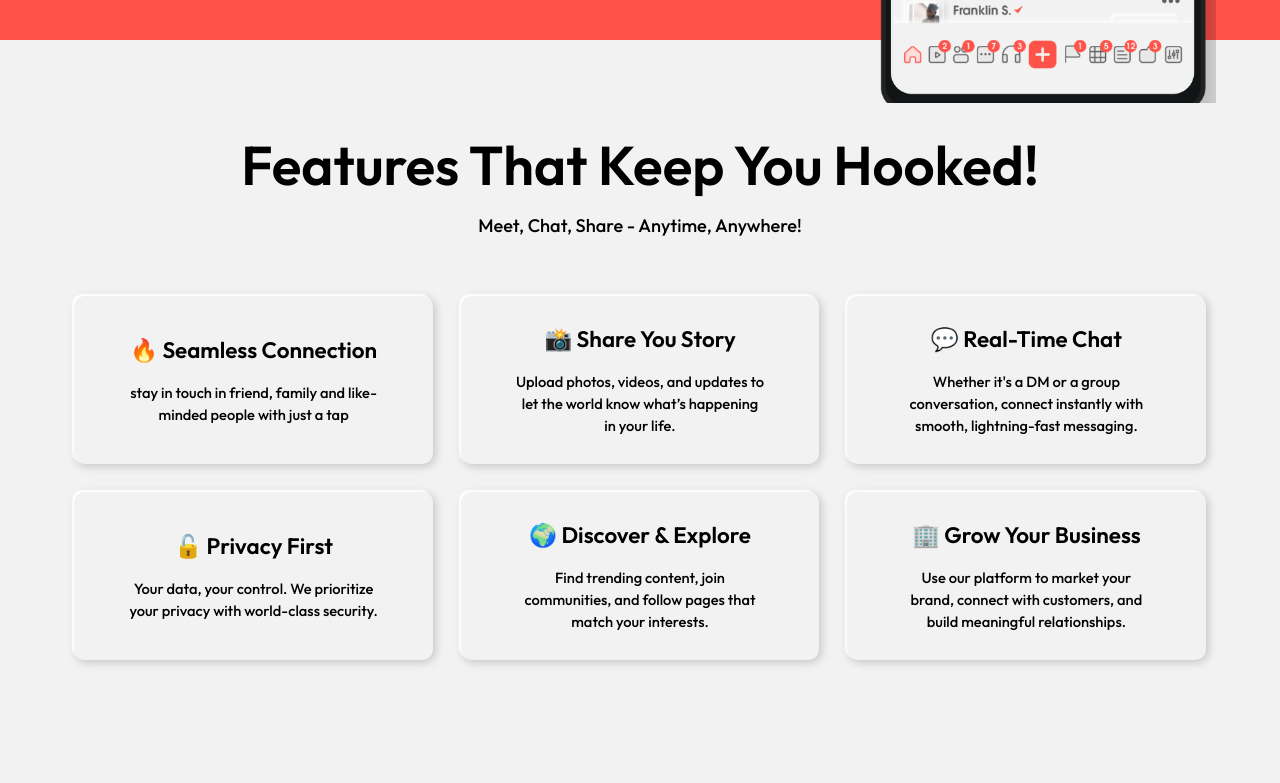
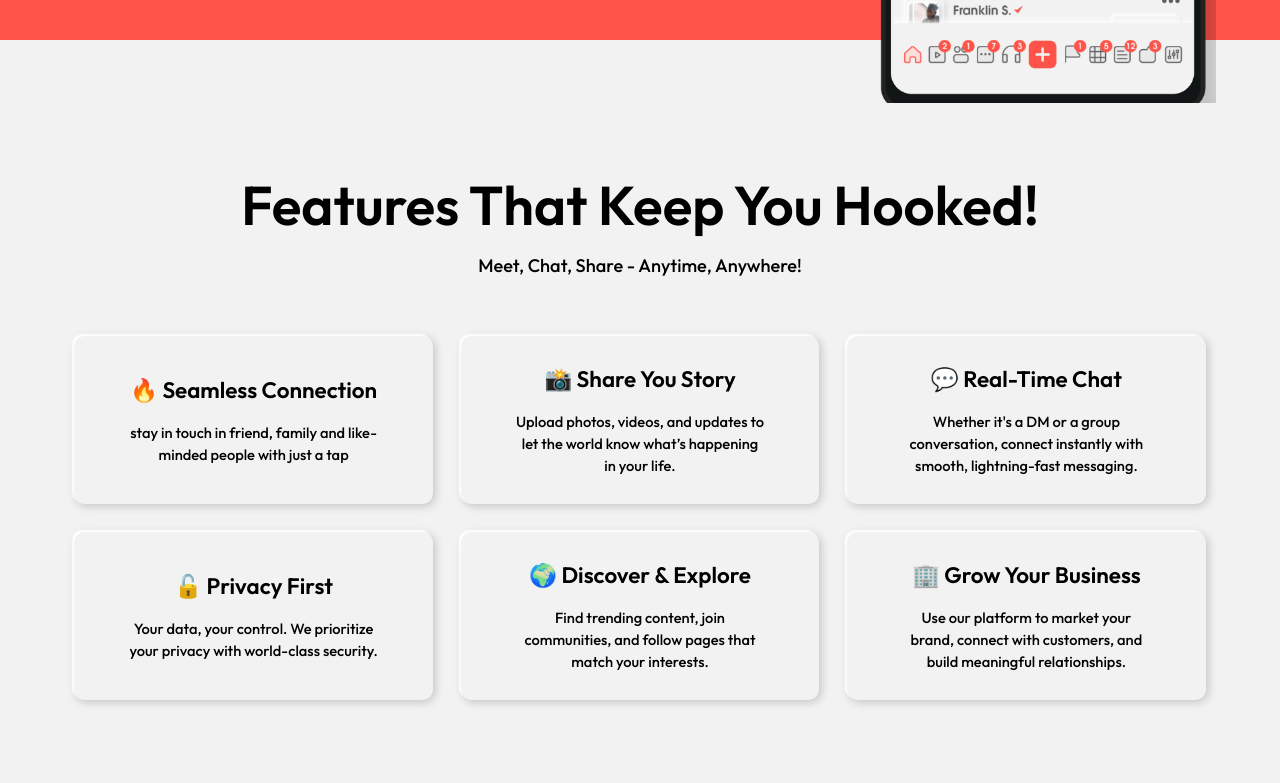
Before and after one commit to MuhammadMuneebSiddique/test_website, a React (Vite) app: page / in a window 1280 px wide. Shown: the part 680-1463 px from the top of the page. Built offline with nearby package versions, Linux system fonts and the light colour scheme.

Commit message:
Update component.jsx

```diff
--- a/src/components/component.jsx
+++ b/src/components/component.jsx
@@ -31,7 +31,7 @@ export const Service_Section = () => {
     ]
 
     return(
-        <section className='service-section text-[10px] font-outfit flex px-[8rem] bg-[#f2f2f2] flex-col pb-[7rem] gap-[7rem] '>
+        <section className='service-section text-[10px] font-outfit flex py-[5rem] px-[8rem] bg-[#f2f2f2] flex-col pb-[7rem] gap-[7rem] '>
             <div className='flex justify-center items-center flex-col gap-[1em]'>
                 <h2 className='text-[7.8em] font-semibold text-[#000] capitalize'>Features That Keep You Hooked!</h2>
                 <h3 className='text-[2.6em] font-outfit font-medium'>Meet, Chat, Share - Anytime, Anywhere!</h3>
```
